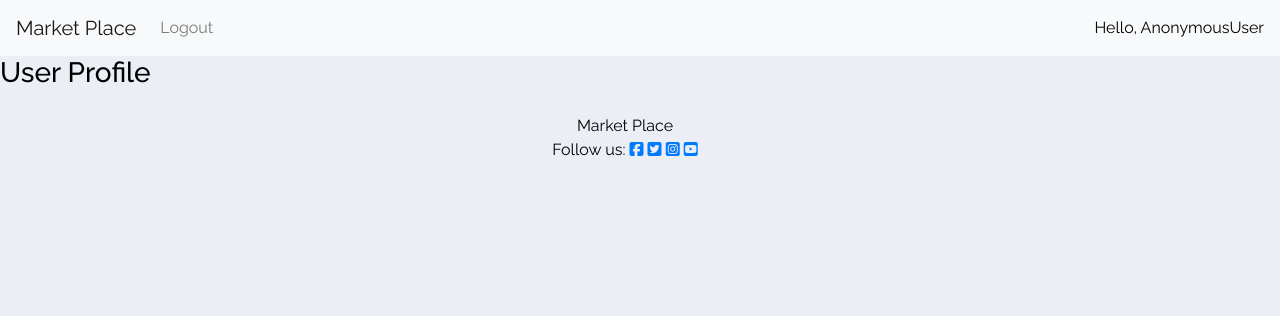
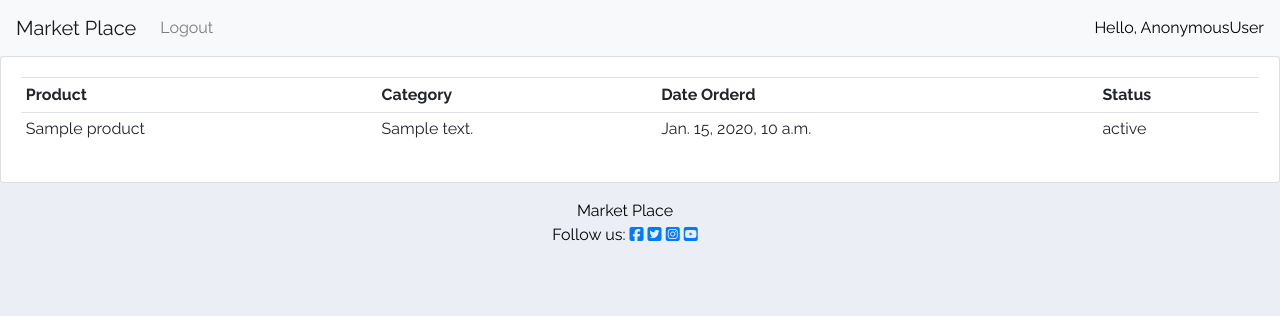
Before and after one commit to JonnyDavison/marketplace, a Django app: template market/templates/market/user.html in a window 1280 px wide. Shown: the top 316 px of the page. Run offline with Django 3.2, Linux system fonts and the light colour scheme; the template is opened without the code that fills it: most values are stand-ins (such as "Sample title", 1, 10 or a date in 2020); some libraries are stand-ins or nearby versions; some web fonts are replaced.

Commit message:
Create content for user.html

```diff
--- a/market/templates/market/user.html
+++ b/market/templates/market/user.html
@@ -1,6 +1,29 @@
 {% extends 'base.html' %}
+{%  include 'market/status.html' %}
+{% block content %}
+<div class="row">
+	<div class="col-md">
+		<div class="card card-body">
+			<table class="table table-sm">
+				<tr>
+					<th>Product</th>
+					<th>Category</th>
+					<th>Date Orderd</th>
+					<th>Status</th>
 
-{% block content %}
-<h3>User Profile</h3>
+				</tr>
+				{% for order in orders %}
+					<tr>
+						<td>{{ order.product }}</td>
+						<td>{{ order.note }}</td>
+						<td>{{ order.date_created }}</td>
+						<td>{{ order.status }}</td>
+
+					</tr>
+				{% endfor %}
+			</table>
+		</div>
+	</div>
+</div>
 
 {% endblock %}
```
